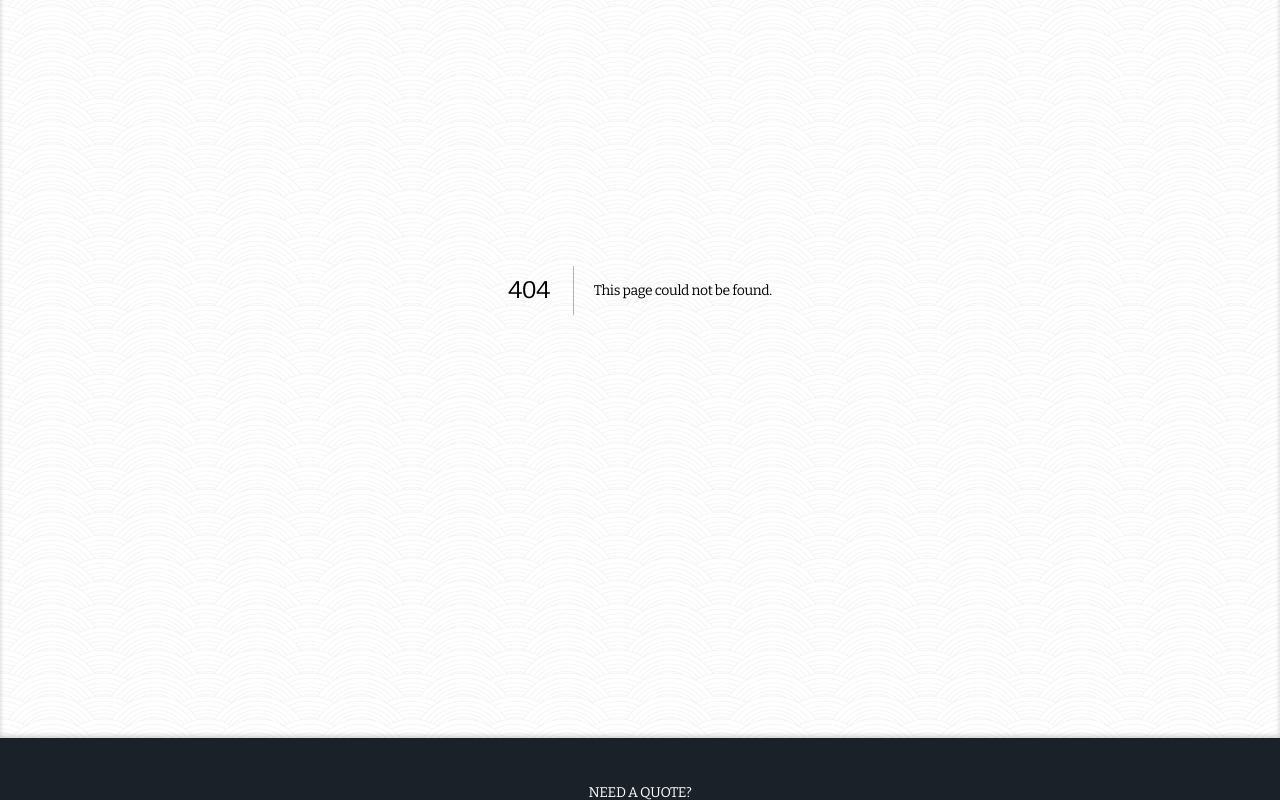
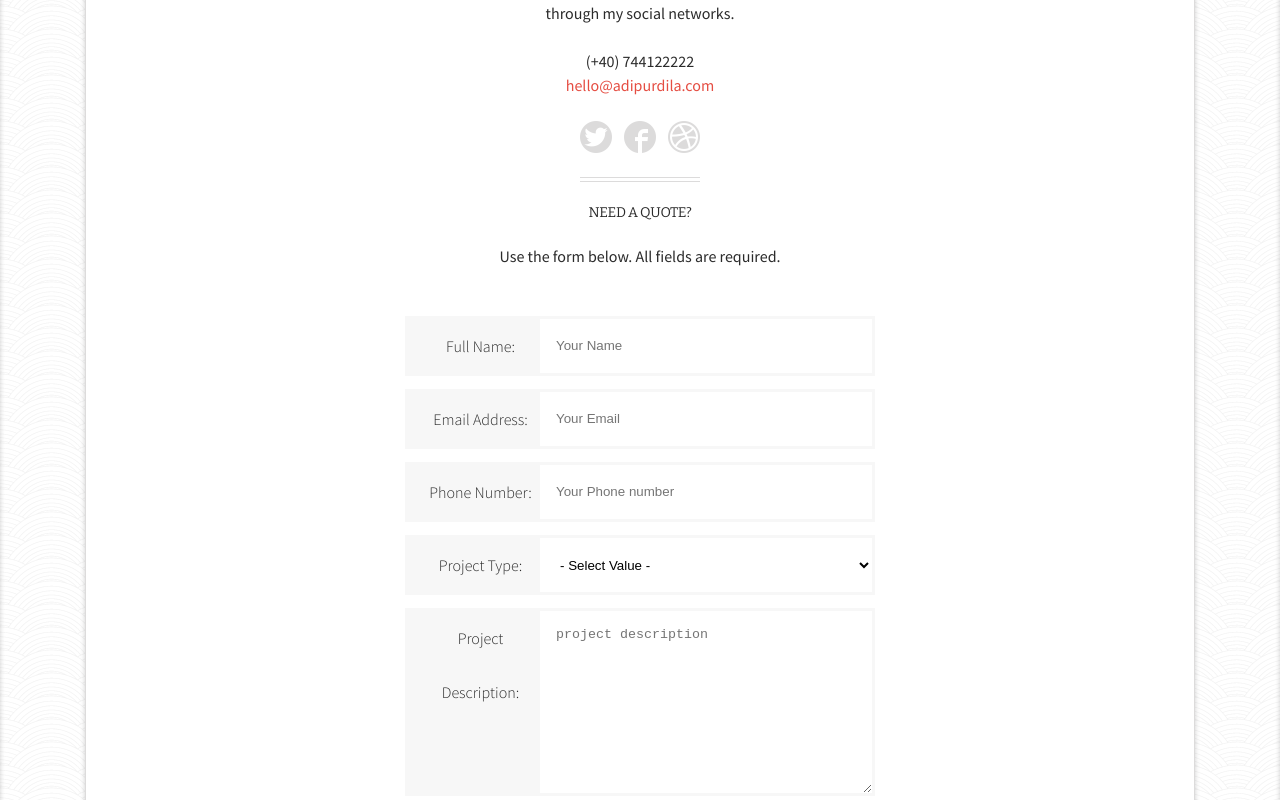
Before and after one commit to RaeChoe/ESTFE13_portfolio-app, a Next.js app: page /contact in a window 1280 px wide. Before the commit this address had no page. Shown: the part 380-1180 px from the top of the page. Built offline with nearby package versions, Linux system fonts and the light colour scheme.

Commit message:
feat: 링크 컴포넌트로 변경 및 새로운 페이지 추가

```diff
--- /dev/null
+++ b/src/app/contact/page.js
@@ -0,0 +1,83 @@
+import Image from "next/image";
+
+export default function Contact() {
+  return (
+    <div className="about_content shadow">
+      <div className="contact">
+        <h3 className="heading6">Let&apos;s Get in Touch</h3>
+        <p>You can call me, email me directly or connect with me through my social networks.</p>
+        <p>
+          (+40) 744122222
+          <br />
+          <a href="mailto:hello@adipurdila.com">hello@adipurdila.com</a>
+        </p>
+        <ul className="social_links">
+          <li>
+            <a href="">
+              <Image src="/images/twitter.png" width={32} height={32} alt="twitter" />
+            </a>
+          </li>
+          <li>
+            <a href="">
+              <Image src="/images/facebook.png" width={32} height={32} alt="facebook" />
+            </a>
+          </li>
+          <li>
+            <a href="">
+              <Image src="/images/dribble.png" width={32} height={32} alt="dribble" />
+            </a>
+          </li>
+        </ul>
+      </div>
+      <hr className="double" />
+      <div className="form">
+        <h3 className="heading6">Need a Quote?</h3>
+        <p>Use the form below. All fields are required.</p>
+        <div className="contact_form">
+          <form action="">
+            <p className="field">
+              <label htmlFor="username">Full Name:</label>
+              <input type="text" id="username" placeholder="Your Name" />
+            </p>
+            <p className="field">
+              <label htmlFor="useremail">Email Address:</label>
+              <input type="text" id="useremail" placeholder="Your Email" />
+            </p>
+            <p className="field">
+              <label htmlFor="userphone">Phone Number:</label>
+              <input type="text" id="userphone" placeholder="Your Phone number" />
+            </p>
+            <p className="field">
+              <label htmlFor="project-type">Project Type:</label>
+              <select name="" id="project-type">
+                <option value="" readonly>
+                  - Select Value -
+                </option>
+                <option value="Web">Web</option>
+                <option value="Mobile">Mobile</option>
+                <option value="Print">Print</option>
+              </select>
+            </p>
+            <p className="field">
+              <label htmlFor="project-desc">Project Description:</label>
+              <textarea
+                name=""
+                id="project-desc"
+                cols="30"
+                rows="10"
+                placeholder="project description"
+              ></textarea>
+            </p>
+            <p className="field">
+              <label htmlFor="budget">Available Budget:</label>
+              <input type="number" id="budget" placeholder="$0.00" />
+            </p>
+            <p className="submit">
+              <input type="submit" className="primary-btn" value="give me a quote" />
+            </p>
+          </form>
+        </div>
+      </div>
+    </div>
+  );
+}
--- a/src/app/layout.js
+++ b/src/app/layout.js
@@ -1,4 +1,5 @@
 import Image from "next/image";
+import Link from "next/link";
 
 // css 로드
 import "./bootstrap-grid.min.css";
@@ -18,21 +19,21 @@ export default function RootLayout({ children }) {
       <body>
         <header>
           <h1 className="logo">
-            <a href="">Minimal Portfolio Theme</a>
+            <Link href="/">Minimal Portfolio Theme</Link>
           </h1>
           <nav>
             <ul>
               <li>
-                <a href="index.html">Home</a>
+                <Link href="/">Home</Link>
               </li>
               <li>
-                <a href="portfolio.html">Portfolio</a>
+                <Link href="/portfolio">Portfolio</Link>
               </li>
               <li>
-                <a href="about.html">About</a>
+                <Link href="/about">About</Link>
               </li>
               <li>
-                <a href="contact.html">Contact</a>
+                <Link href="/contact">Contact</Link>
               </li>
             </ul>
           </nav>
```
Also changed, not shown: src/app/about/page.js (added, +22 -0 lines), src/app/insert/page.js (added, +7 -0 lines).
